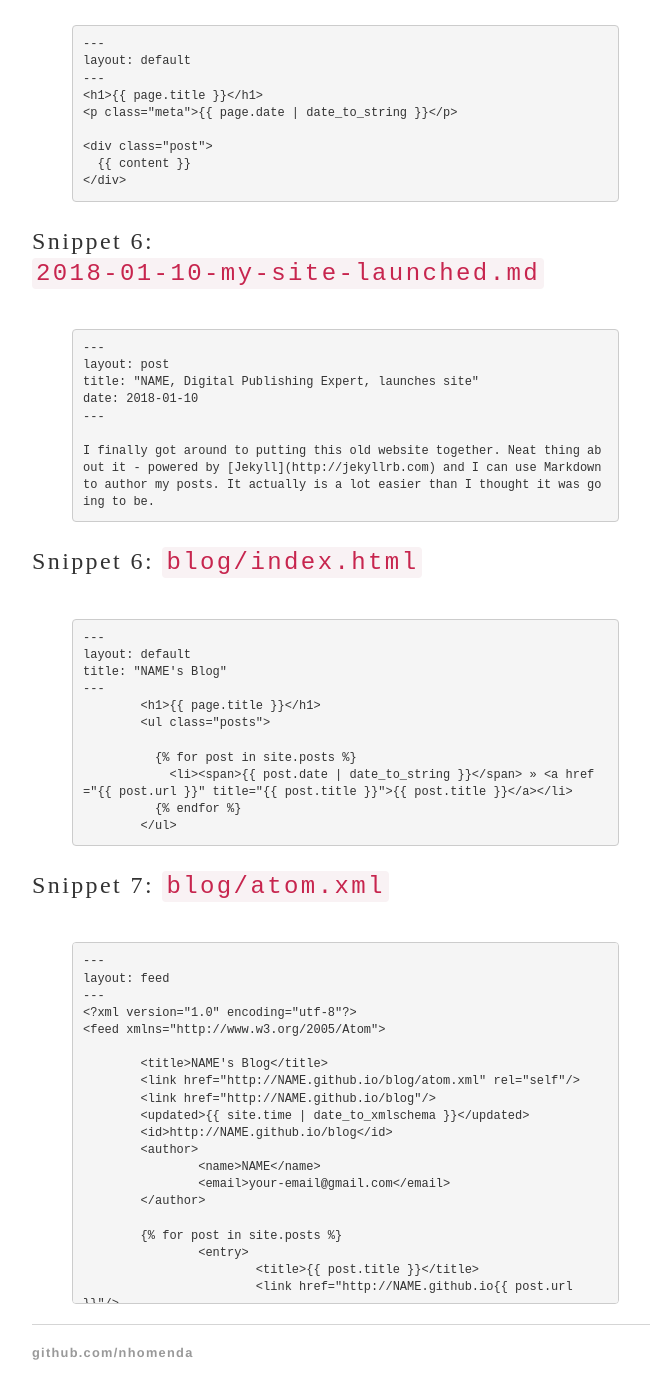
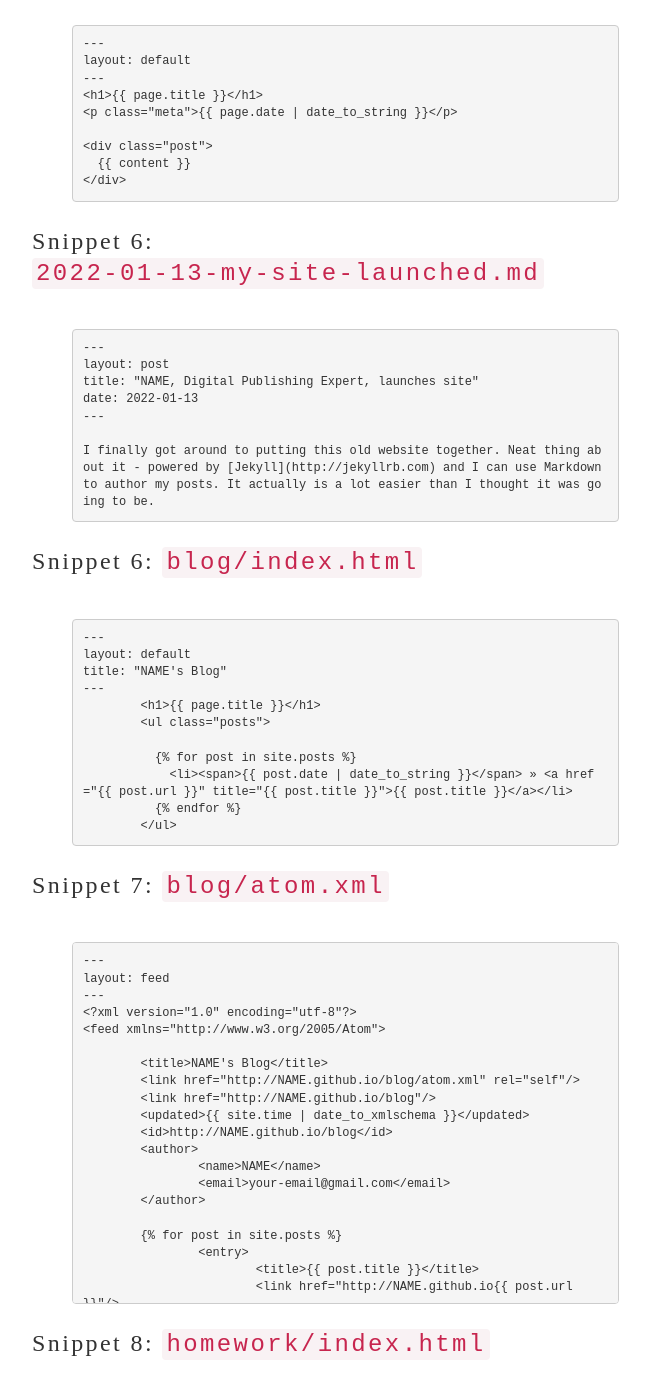
Before and after one commit to nhomenda/nhomenda.github.io, a Jekyll site: the page built from Z656/github-pages.html, in a window 1280 px wide and 1400 px high, scrolled down 1965 px. Shown: the whole window, without its empty margins (160-810 px from the left). Built offline with Jekyll 4.4.1, drawn with Linux system fonts in a browser that asks for light colours; some of the changed text lies outside the part shown.

Commit message:
Update github-pages.html

```diff
--- a/Z656/github-pages.html
+++ b/Z656/github-pages.html
@@ -1,7 +1,7 @@
 ---
 layout: default
 title: "GitHub Pages Code Snippets"
-date: 2018-01-11
+date: 2022-01-13
 ---
 
 <h1>{{ page.title }}</h1>
@@ -134,11 +134,11 @@ layout: default
   &lbrace;&lbrace; content &rbrace;&rbrace;
 &lt;/div&gt;</code></pre>
 
-	<p>Snippet 6: <code>2018-01-10-my-site-launched.md</code></p>
+	<p>Snippet 6: <code>2022-01-13-my-site-launched.md</code></p>
 	<pre class="prettyprint pre-scrollable"><code>---
 layout: post
 title: "NAME, Digital Publishing Expert, launches site"
-date: 2018-01-10
+date: 2022-01-13
 ---
 
 I finally got around to putting this old website together. Neat thing about it - powered by &lbrack;Jekyll&rbrack;&lpar;http://jekyllrb.com&rpar; and I can use Markdown to author my posts. It actually is a lot easier than I thought it was going to be.</code></pre>
@@ -183,4 +183,16 @@ layout: feed
 	&lbrace;&percnt; endfor &percnt;&rbrace;
 
 &lt;/feed&gt;</code></pre>
+
+<p>Snippet 8: <code>homework/index.html</code></p>
+	<pre class="prettyprint pre-scrollable"><code>---
+layout: default
+title: "Homework"
+date: 2022-01-13
+---
+&lt;h1&gt;{{ page.title }}&lt;/h1&gt;
+&lt;ul class="posts"&gt;
+&lt;li&gt;&lt;a href="homework/hw1"&gt;Homework 1&lt;/a&gt;&lt;/li&gt;
+&lt;/ul&gt;
+</code></pre>
 </div><!-- /.blurb -->
```
